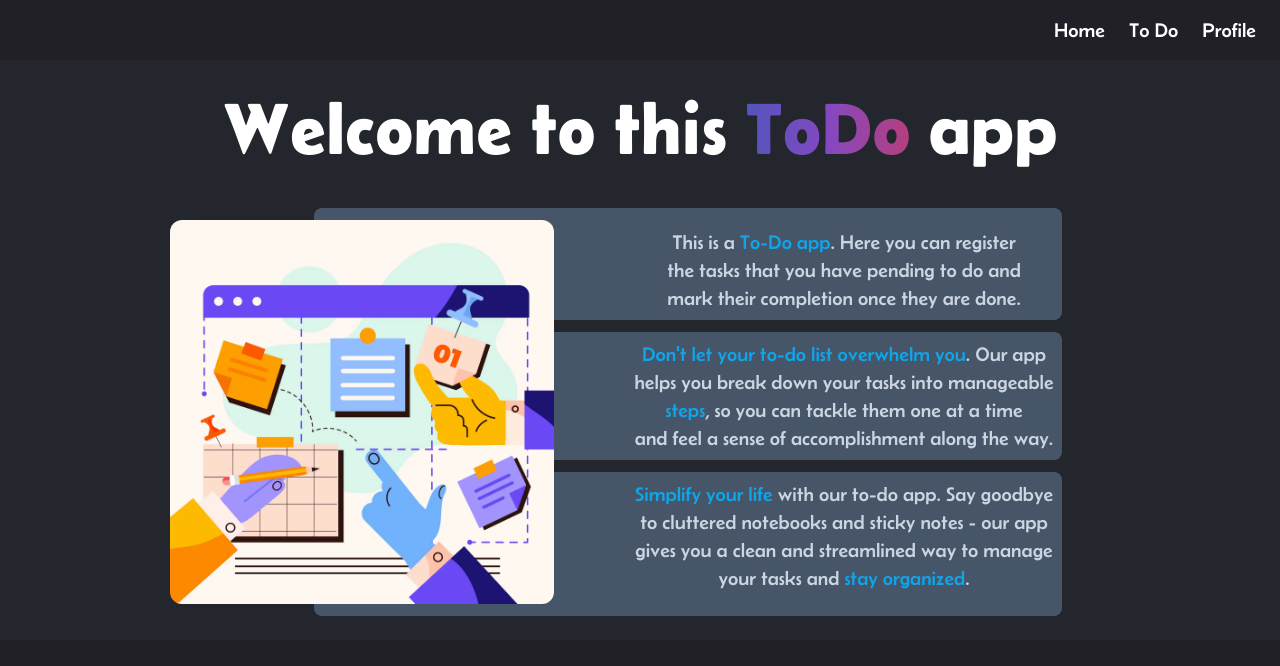
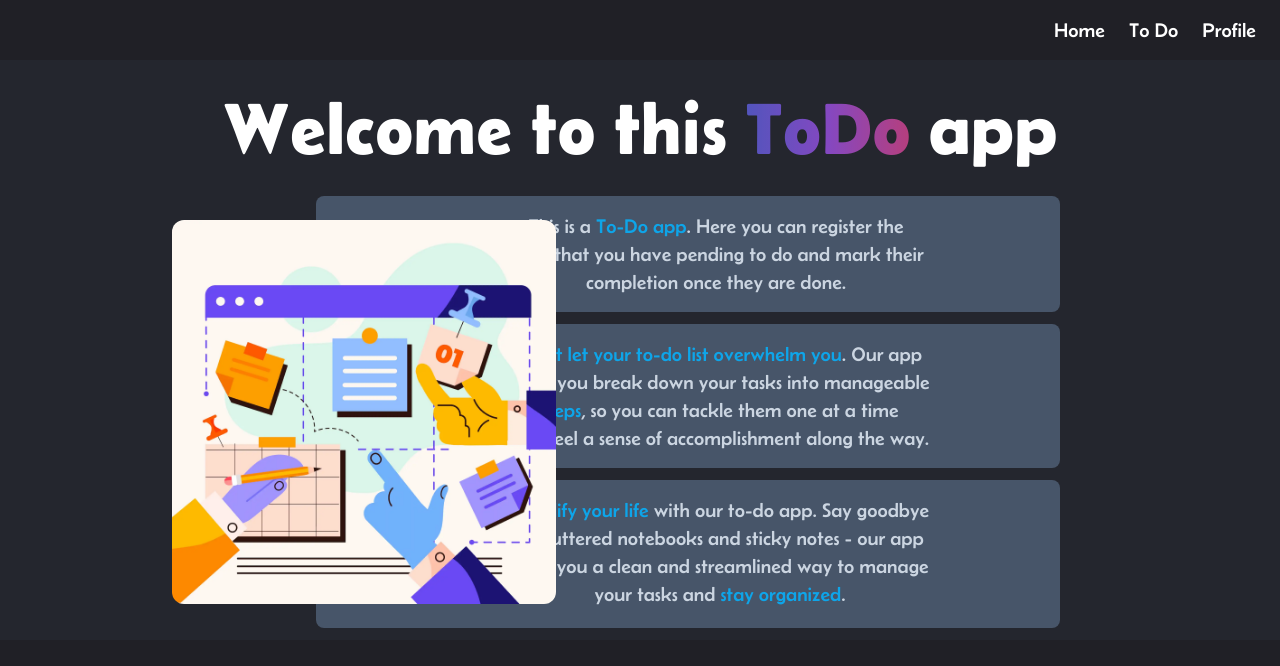
Before and after one commit to SergioMir018/ToDo-web, a React (Vite) app: page / in a window 1280 px wide. Shown: the top 666 px of the page. Built offline with nearby package versions, Linux system fonts and the light colour scheme; what tailwindcss-animated would draw is missing.

Commit message:
./components/Home/Home.tsx: some twicks on the disposition of the elements in the component

```diff
--- a/src/components/Home/Home.tsx
+++ b/src/components/Home/Home.tsx
@@ -4,19 +4,19 @@ const Home = () => {
       <h1 className="text-7xl mb-5 mt-8 text-white font-belanosima-semibold">Welcome to this <span className="bg-gradient-to-r text-transparent bg-clip-text from-indigo-500 via-purple-500 to-pink-500 animate-pulse animate-infinite animate-duration-[5000ms] animate-ease-in animate-alternate animate-fill-backwards">ToDo</span> app</h1>
         <div className="flex mt-4 py-5">
         <img src="public/images/6926528.webp" alt="An images that resembles the process of organizing a  project" className="max-h-96 translate-x-24 rounded-xl z-10 animate-fade-right animate-once animate-duration-[1200ms]" />
-          <ul className="-translate-y-3 -translate-x-36">
-          <li className="pl-80 bg-slate-600 p-2 rounded-lg pt-5 mb-3 text-end animate-fade-left animate-once animate-duration-[1200ms] animate-delay-200">
-              <p className="font-belanosima text-center text-xl text-slate-300">
-              This is a <span className="text-sky-500">To-Do app</span>. Here you can register <br /> the tasks  that you have pending to do and <br /> mark  their   completion once they are done.
+          <ul className="-translate-y-6 -translate-x-36">
+          <li className="pl-80 bg-slate-600 p-2 rounded-lg pt-6 pb-2 mb-3 text-center animate-fade-left animate-once animate-duration-[1200ms] animate-delay-200">
+            <p className="font-belanosima text-xl text-slate-300 -translate-y-2 -translate-x-32">
+              This is a <span className="text-sky-500">To-Do app</span>. Here you can register the <br /> tasks that you have pending to do and mark  their <br /> completion once they are done.
               </p>
             </li>
-          <li className="pl-80 bg-slate-600 p-2 rounded-lg mb-3 text-end animate-fade-left animate-once animate-duration-[1200ms] animate-delay-300">
-            <p className="font-belanosima text-center text-xl text-slate-300">
+          <li className="pl-80 bg-slate-600 py-4 rounded-lg mb-3 text-center animate-fade-left animate-once animate-duration-[1200ms] animate-delay-300">
+            <p className="font-belanosima text-xl text-slate-300 -translate-x-32">
               <span className="text-sky-500">Don't let your to-do list overwhelm you</span>. Our app <br /> helps you break down your tasks into manageable   <br /><span className="text-sky-500">steps</span>, so you can tackle them one at a time <br /> and feel a sense of accomplishment along the   way.
               </p>
             </li>
-          <li className="pl-80 bg-slate-600 p-2 pb-6 rounded-lg text-end animate-fade-left animate-once animate-duration-[1200ms] animate-delay-500">
-            <p className="font-belanosima text-center text-xl text-slate-300">
+          <li className="pl-80 bg-slate-600 pt-2 pb-7 rounded-lg text-center animate-fade-left animate-once animate-duration-[1200ms] animate-delay-500">
+            <p className="font-belanosima text-xl text-slate-300 -translate-x-32 translate-y-2">
               <span className="text-sky-500">Simplify your life</span> with our to-do app. Say goodbye <br /> to cluttered notebooks and sticky notes - our app <br /> gives you a clean and streamlined way to manage <br /> your tasks and <span className="text-sky-500">stay organized</span>.
               </p>
             </li>
```
